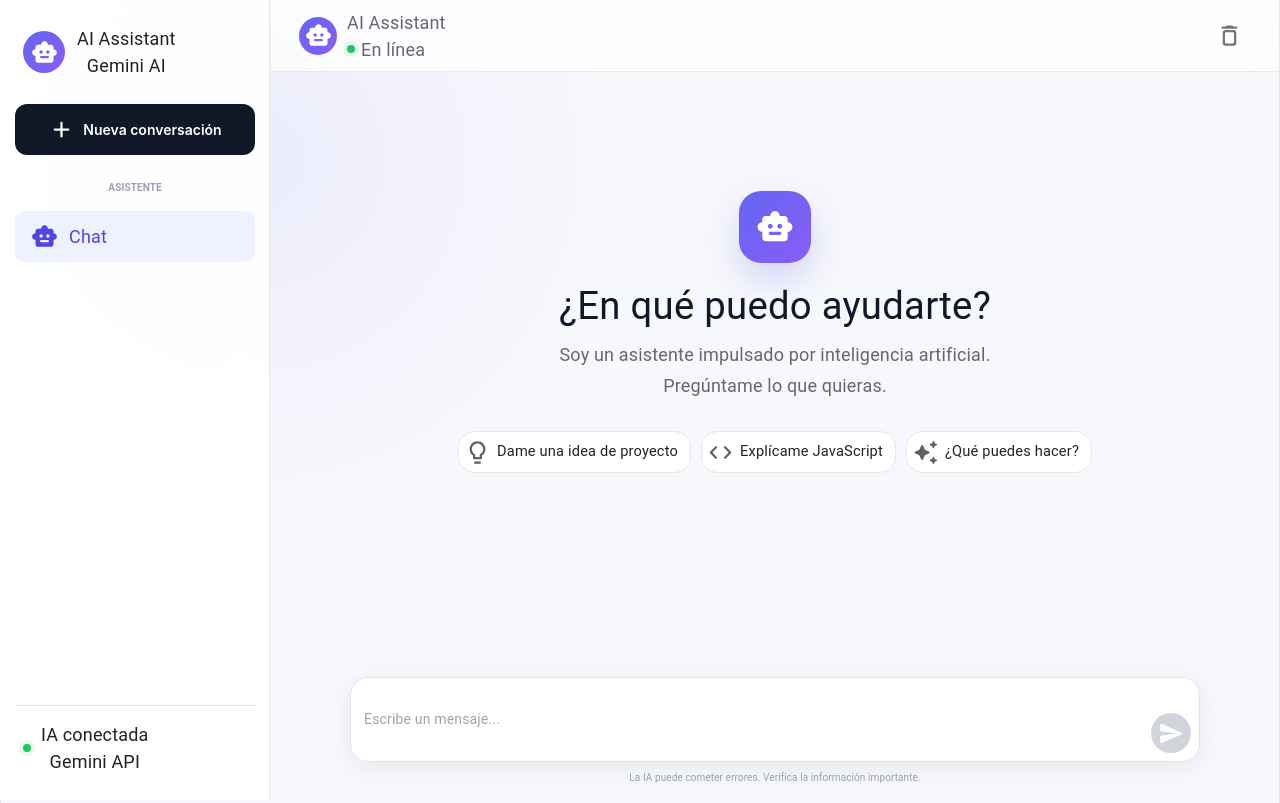
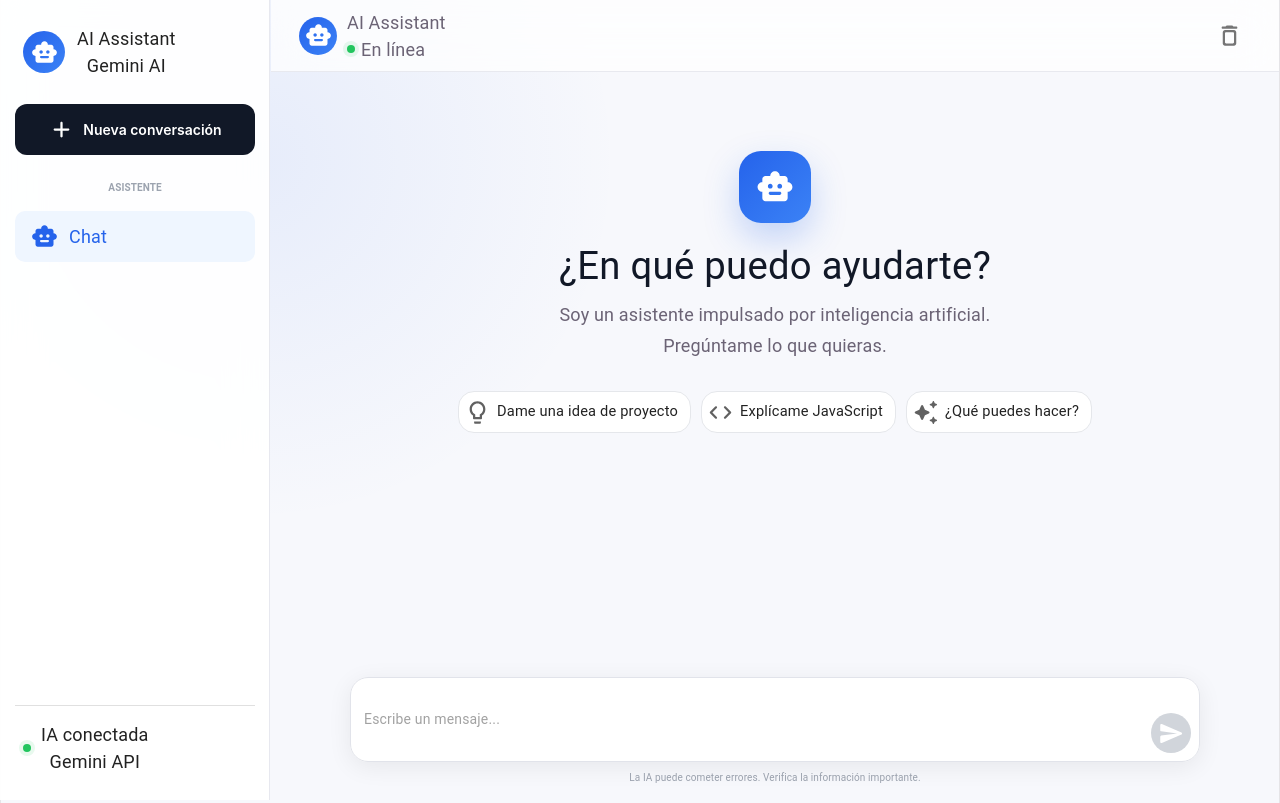
Before and after one commit to Patogol35/Fbot, a React app: page / in a window 1280 px wide. Built offline with nearby package versions, Linux system fonts and the light colour scheme; the HTML template or start-up script is replaced by a standard one.

Commit message:
Update Chat.css

```diff
--- a/src/components/Chat.css
+++ b/src/components/Chat.css
@@ -3,7 +3,7 @@
     min-height: 100vh;
     display: flex;
     overflow: hidden;
-    background: radial-gradient(circle at 20% 20%, rgba(99,102,241,.08), transparent 30%), #f7f8fc;
+    background: radial-gradient(circle at 20% 20%, rgba(37,99,235,.08), transparent 30%), #f7f8fc;
 }
 
 /* SIDEBAR */
@@ -34,7 +34,7 @@
 .sidebar-avatar,
 .topbar-avatar,
 .message-avatar {
-    background: linear-gradient(135deg, #6366f1, #8b5cf6) !important;
+    background: linear-gradient(135deg, #2563eb, #3b82f6) !important;
 }
 
 .sidebar-avatar {
@@ -79,12 +79,12 @@
 }
 
 .sidebar .MuiListItemButton-root.Mui-selected {
-    background: #eef2ff;
-    color: #4f46e5;
+    background: #eff6ff;
+    color: #2563eb;
 }
 
 .sidebar .MuiListItemButton-root.Mui-selected .MuiListItemIcon-root {
-    color: #4f46e5;
+    color: #2563eb;
 }
 
 .sidebar .MuiListItemIcon-root {
@@ -214,7 +214,7 @@
 }
 
 .message-bubble.user {
-    background: linear-gradient(135deg, #4f46e5, #6366f1);
+    background: linear-gradient(135deg, #1d4ed8, #3b82f6);
     color: white;
     border-top-right-radius: 5px !important;
 }
@@ -236,7 +236,7 @@
     text-align: center;
     max-width: 700px;
     margin: auto;
-    transform: translateY(-35px);
+    transform: translateY(-75px);
 }
 
 .welcome-icon-container {
@@ -247,9 +247,9 @@
     justify-content: center;
     margin-bottom: 20px;
     border-radius: 22px;
-    background: linear-gradient(135deg, #6366f1, #8b5cf6);
+    background: linear-gradient(135deg, #2563eb, #3b82f6);
     color: white;
-    box-shadow: 0 15px 35px rgba(99,102,241,.25);
+    box-shadow: 0 15px 35px rgba(37,99,235,.25);
 }
 
 .welcome-icon-container svg {
@@ -283,13 +283,13 @@
 }
 
 .suggestion-chip:hover {
-    border-color: #6366f1 !important;
-    background: #f5f3ff !important;
+    border-color: #2563eb !important;
+    background: #eff6ff !important;
     transform: translateY(-2px);
 }
 
 .suggestion-chip .MuiChip-icon {
-    color: #6366f1;
+    color: #2563eb;
 }
 
 /* TYPING */
@@ -363,7 +363,7 @@
 }
 
 .chat-input .MuiOutlinedInput-root.Mui-focused fieldset {
-    border-color: #6366f1;
+    border-color: #2563eb;
 }
 
 .chat-input textarea {
@@ -377,14 +377,14 @@
     bottom: 9px;
     width: 40px;
     height: 40px;
-    background: linear-gradient(135deg, #4f46e5, #6366f1) !important;
+    background: linear-gradient(135deg, #1d4ed8, #3b82f6) !important;
     color: white !important;
     transition: .2s !important;
 }
 
 .send-button:hover {
     transform: scale(1.05);
-    box-shadow: 0 5px 15px rgba(99,102,241,.3);
+    box-shadow: 0 5px 15px rgba(37,99,235,.3);
 }
 
 .send-button.Mui-disabled {
@@ -449,7 +449,7 @@
 
     .welcome-container {
         min-height: calc(100vh - 220px);
-        transform: translateY(-20px);
+        transform: translateY(-45px);
     }
 
     .welcome-title {
@@ -469,4 +469,4 @@
     .suggestion-chip {
         width: 100%;
     }
-}
+    }
```
